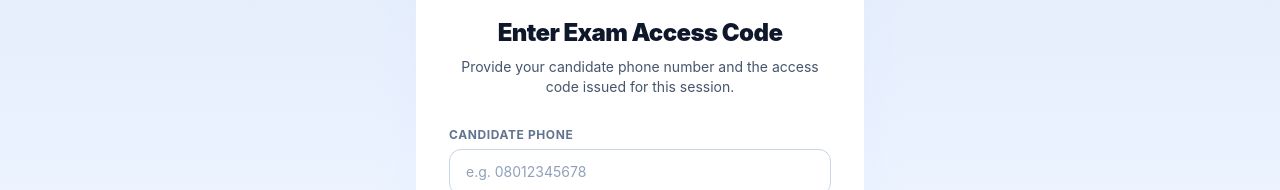
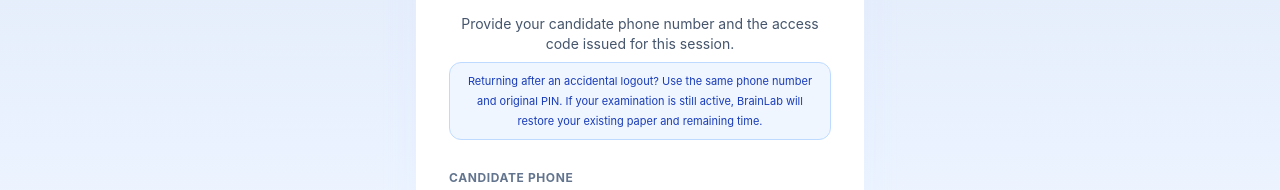
Before and after one commit to JAVABOI05/BRAINLAB-EXAM-CBT, a Next.js app: page /access in a window 1280 px wide. Shown: the part 280-470 px from the top of the page. Built offline with nearby package versions, Linux system fonts and the light colour scheme; no server answers; the database is empty.

Commit message:
feat(cbt): explain self-service candidate exam recovery on access page

```diff
--- a/app/access/page.tsx
+++ b/app/access/page.tsx
@@ -289,6 +289,9 @@ export default function AccessPage() {
         <p className="mt-2 text-center text-xs sm:text-sm text-slate-600 dark:text-slate-400">
           Provide your candidate phone number and the access code issued for this session.
         </p>
+        <p className="mt-2 rounded-xl border border-blue-200 dark:border-blue-900/60 bg-blue-50 dark:bg-blue-950/30 px-3 py-2 text-center text-[11px] leading-5 text-blue-800 dark:text-blue-200">
+          Returning after an accidental logout? Use the same phone number and original PIN. If your examination is still active, BrainLab will restore your existing paper and remaining time.
+        </p>
 
         {maintenanceNotice?.active && (
           <div className="mt-4 rounded-2xl border border-rose-300 bg-rose-50 dark:bg-rose-950/40 p-4 text-xs">
```
